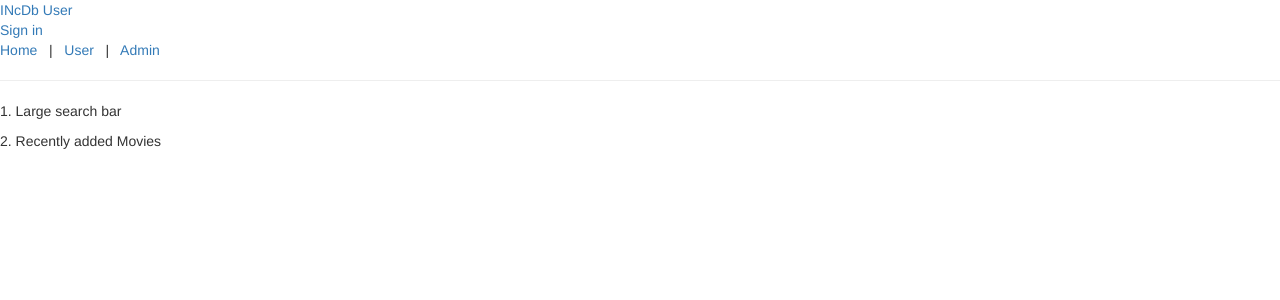
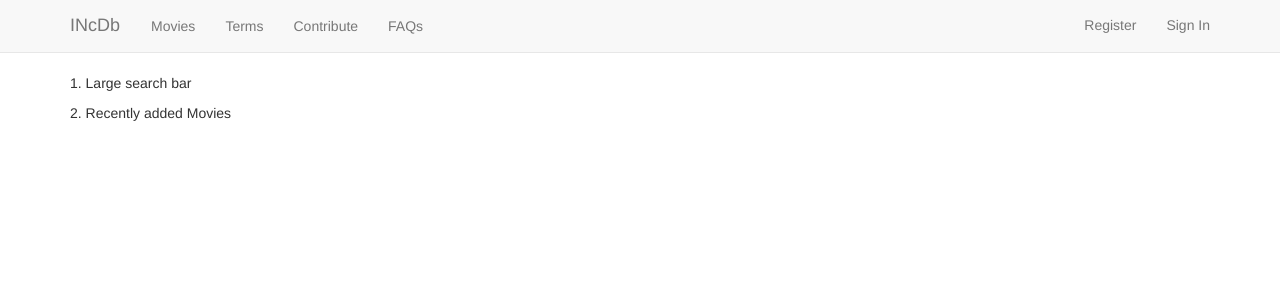
Before and after one commit to UCL-CS35/incdb-poc, a Python web app: template app/templates/index.html in a window 1280 px wide. Shown: the top 300 px of the page. Run offline with Jinja, Linux system fonts and the light colour scheme; the template is opened without the code that fills it, so the values that code supplies are empty; some libraries are stand-ins or nearby versions.

Commit message:
Add bootstrap navigation bar

```diff
--- a/app/templates/layout.html
+++ b/app/templates/layout.html
@@ -1,46 +1,72 @@
 <!doctype html>
 <html>
+
 <head>
   <meta charset="utf-8">
   <meta http-equiv="x-ua-compatible" content="ie=edge">
-        <title>INcDb User</title>
+  <title>INcDb | Internet Neurocinematics Database</title>
+
   <meta name="description" content="">
   <meta name="viewport" content="width=device-width, initial-scale=1">
 
-        <!-- Optional apple-touch-icon
-        <link rel="apple-touch-icon" href="apple-touch-icon.png"> -->
-        <!-- Place favicon.ico in the root directory -->
+  <!-- Optional apple-touch-icon -->
+  <link rel="apple-touch-icon" href="apple-touch-icon.png">
 
   <!-- Application specific CSS-->
   <link rel="stylesheet" href="https://maxcdn.bootstrapcdn.com/bootstrap/3.3.5/css/bootstrap.min.css">
   <script>
-            document.write('<link href="/static/app/app.css?r='+ Math.floor(Math.random()*100) +'" rel="stylesheet" type="text/css" />');
+    document.write('<link href="/static/css/app.css?r='+ Math.floor(Math.random()*100) +'" rel="stylesheet" type="text/css" />');
   </script>
 
 </head>
+
 <body>
+
   {% block body %}
-        <!-- Application specific HTML -->
-        <div >
-            <div><a href="{{ url_for('core.home_page') }}">INcDb User</a></div>
-            <div>
+
+  <!-- Static navbar -->
+  <nav class="navbar navbar-default navbar-static-top">
+    <div class="container">
+      <div class="navbar-header">
+        <button type="button" class="navbar-toggle collapsed" data-toggle="collapse" data-target="#navbar" aria-expanded="false" aria-controls="navbar">
+          <span class="sr-only">Toggle navigation</span>
+          <span class="icon-bar"></span>
+          <span class="icon-bar"></span>
+          <span class="icon-bar"></span>
+        </button>
+        <a href="{{ url_for('core.index') }}" class="navbar-brand">INcDb</a>
+      </div>
+      <div id="navbar" class="navbar-collapse collapse">
+        <ul class="nav navbar-nav navbar">
+          <li><a href="">Movies</a><li>
+          <li><a href="">Terms</a><li>
+          <li><a href="{{ url_for('core.new_collection') }}">Contribute</a></li>
+          <li><a href="">FAQs</a><li>
+        </ul>
+        <ul class="nav navbar-nav navbar-right">
           {% if current_user.is_authenticated %}
-                    <a href="{{ url_for('core.user_profile_page') }}">{{ current_user.first_name or current_user.user_auth.username }}</a>
-                    &nbsp; | &nbsp;
-                    <a href="{{ url_for('user.logout') }}">Sign out</a>
+            <li class="dropdown">
+              <a href="#" class="dropdown-toggle" data-toggle="dropdown" role="button" aria-haspopup="true" aria-expanded="false">
+                {{ current_user.first_name or current_user.user_auth.username }}
+                <span class="caret"></span>
+              </a>
+              <ul class="dropdown-menu">
+                <li> <a href="{{ url_for('core.user_collections') }}">My Collections</a></li>
+                <li> <a href="{{ url_for('core.user_account') }}">Account</a></li>
+                <li> <a href="{{ url_for('user.logout') }}">Sign Out</a></li>
+              </ul>
+            </li>
           {% else %}
-                    <a href="{{ url_for('user.login') }}">Sign in</a>
+            <li><a href="{{ url_for('user.register') }}">Register</a></li>
+            <li><a href="{{ url_for('user.login') }}">Sign In</a></li>
           {% endif %}
+        </ul>
+      </div><!--/.nav-collapse -->
     </div>
-        </div>
-        <div>
-            <a href="{{ url_for('core.home_page') }}">Home</a>
-            &nbsp; | &nbsp; <a href="{{ url_for('core.user_page') }}">User</a>
-            &nbsp; | &nbsp; <a href="{{ url_for('core.admin_page') }}">Admin</a>
-        </div>
-        <hr />
+  </nav>
 
-        <div id="main-div">
+  <div class="container">
+
     {% block pre_content %}{% endblock %}
 
     {# One-time system messages called Flash messages #}
@@ -48,8 +74,8 @@
       {%- with messages = get_flashed_messages(with_categories=true) -%}
         {% if messages %}
           {% for category, message in messages %}
-                        {% if category=='error' %}
-                            {% set category='danger' %}
+            {% if category == 'error' %}
+              {% set category = 'danger' %}
             {% endif %}
             <div class="alert alert-{{category}}">{{ message|safe }}</div>
           {% endfor %}
@@ -60,12 +86,16 @@
     {% block content %}{% endblock %}
 
     {% block post_content %}{% endblock %}
+
   </div>
 
   <!-- Application specific JS -->
   <script src="https://ajax.googleapis.com/ajax/libs/jquery/1.11.3/jquery.min.js"></script>
   <script src="http://maxcdn.bootstrapcdn.com/bootstrap/3.3.5/js/bootstrap.min.js"></script>
+  <script type="text/javascript" src="{{ url_for('static', filename='js/uploader.js') }}"></script>
 
   {% endblock %}
+
 </body>
+
 </html>
```
Lines whose indentation alone changed are shown as unchanged.
